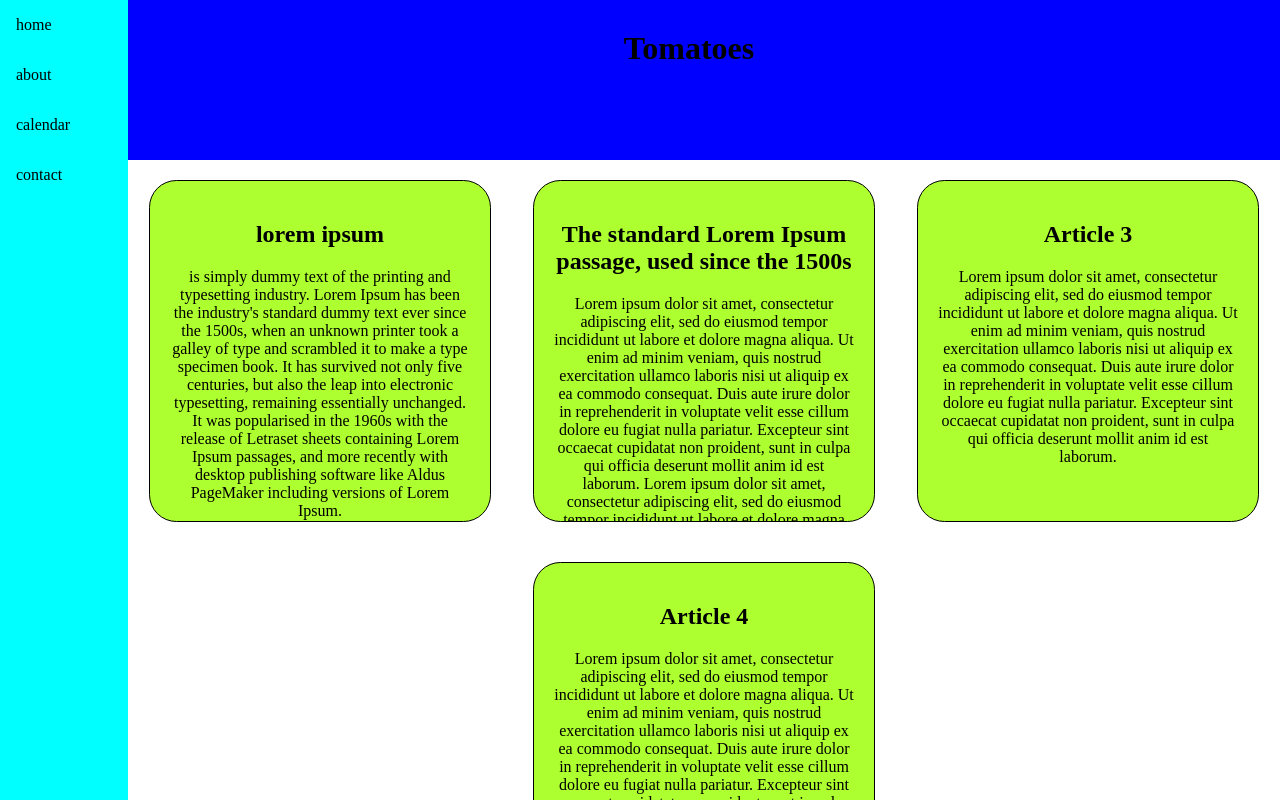
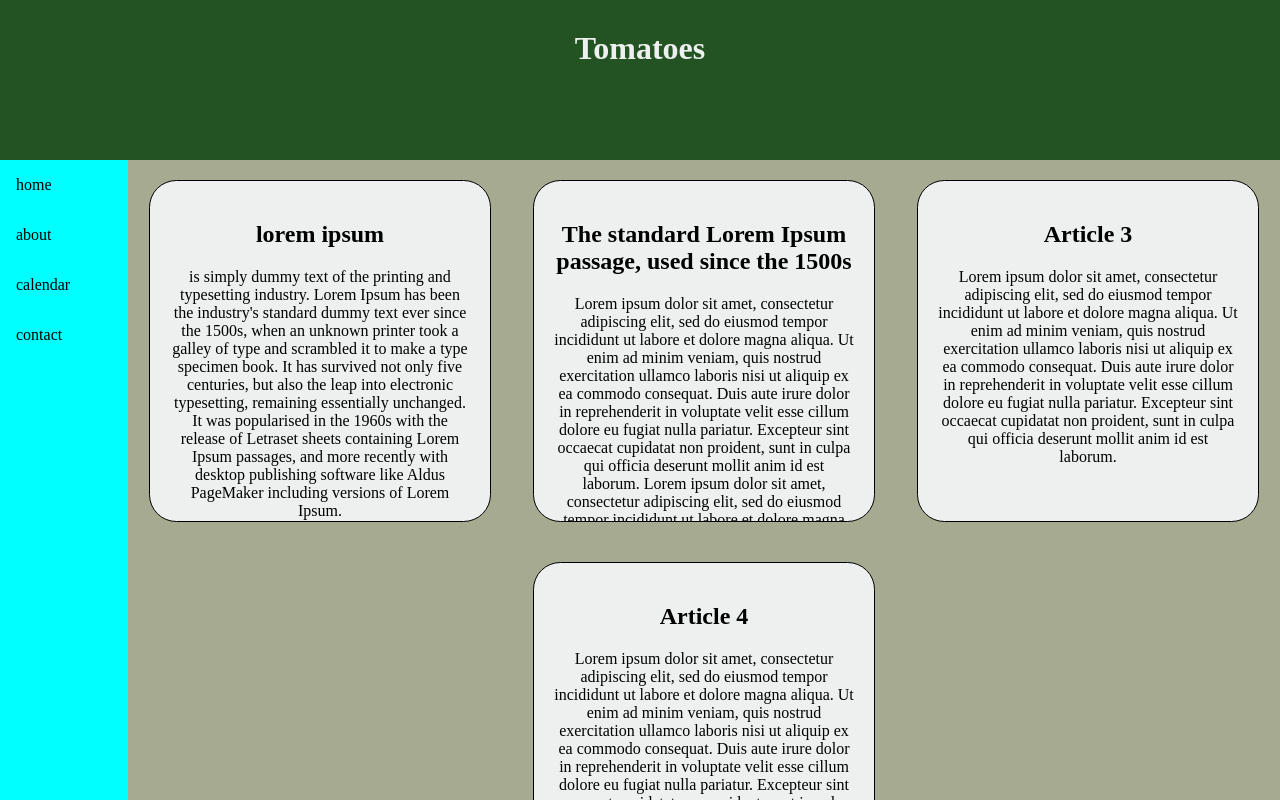
Before and after one commit to sak7az/garden-blog, a React (Create React App) app: page / in a window 1280 px wide. Built offline with nearby package versions, Linux system fonts and the light colour scheme.

Commit message:
moved sidebar inside body and header outside body

```diff
--- a/src/App.js
+++ b/src/App.js
@@ -1,11 +1,11 @@
 import './App.css';
 import Body from '../src/Body/Body';
-import Menu from './Menu/SideBar';
+import Header from '../src/Header/Header';
 
 function App() {
   return (
     <div className="App">
-      <Menu />
+      <Header />
       <Body />
     </div>
   );
--- a/src/Article/Article.css
+++ b/src/Article/Article.css
@@ -1,5 +1,5 @@
 .article {
-    background-color: greenyellow;
+    background-color: #EDF0EF;
     width: 300px;
     height: 300px;
     overflow: hidden;
--- a/src/Body/Body.js
+++ b/src/Body/Body.js
@@ -1,5 +1,5 @@
 import React from 'react';
-import Header from '../Header/Header';
+import Menu from '../Menu/SideBar';
 import Reader from '../Reader/Reader';
 
 class Body extends React.Component{
@@ -7,7 +7,7 @@ class Body extends React.Component{
     render(){
         return (
             <div>
-                <Header />
+                <Menu />
                 <Reader />
             </div>
         )
--- a/src/Header/Header.css
+++ b/src/Header/Header.css
@@ -1,6 +1,7 @@
 #header {
     height : 20vh;
-    background : blue;
+    background : #245323;
+    color: #EDF0EF;
 }
 h1 {
     margin: 0;
--- a/src/Menu/SideBar.css
+++ b/src/Menu/SideBar.css
@@ -3,7 +3,7 @@
     display: flex;
     flex-direction: column;
     background-color: aqua;
-    height: 100vh;
+    height: 80vh;
     width: 10vw;
     text-align: left;
 }
--- a/src/Reader/Reader.css
+++ b/src/Reader/Reader.css
@@ -6,4 +6,5 @@
     align-items: center;
     justify-content: space-around;
     overflow: auto;
+    background-color: #A5AA90;
 }
```
Also changed, not shown: 1 other file (tests, documents, lock files or other folders).
